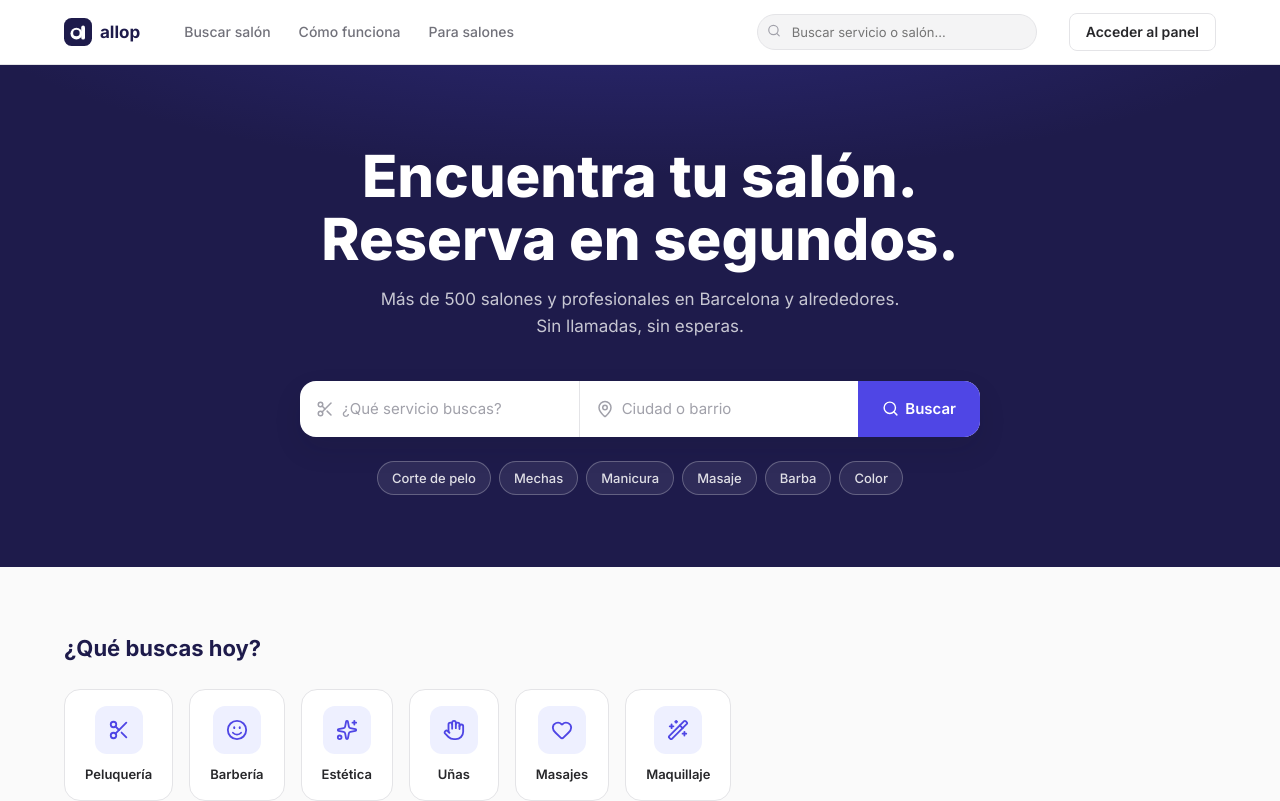
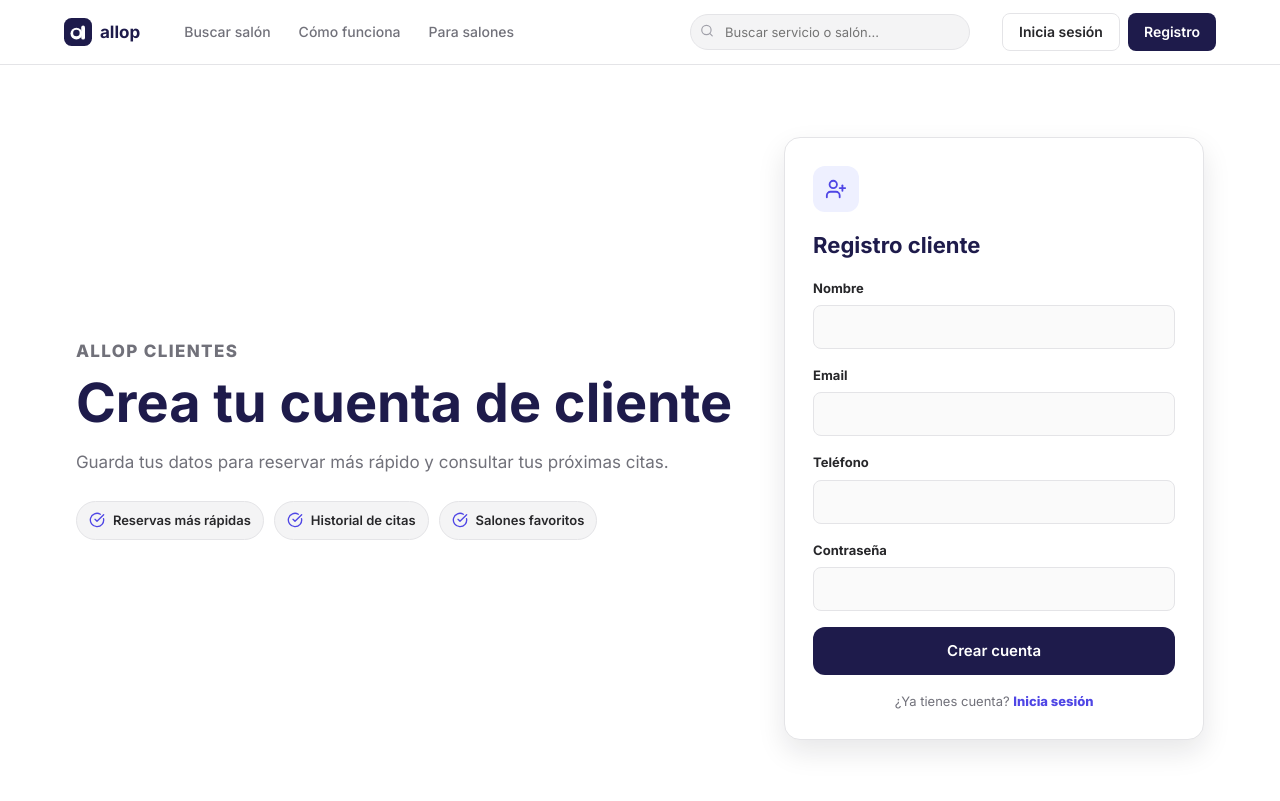
Before and after one commit to origar10/allop-web, a React (Vite) app: page /register in a window 1280 px wide. Before the commit this address led to /. Shown: the top 801 px of the page. Built offline with nearby package versions, Linux system fonts and the light colour scheme.

Commit message:
fix: separate client auth from business area

```diff
--- a/src/App.tsx
+++ b/src/App.tsx
@@ -6,10 +6,11 @@ import Nav from './components/Nav';
 import Footer from './components/Footer';
 import Home from './pages/Home';
 import Business from './pages/Business';
+import ClientAuth from './pages/ClientAuth';
 import type { Salon } from './data/salons';
 
 const DASHBOARD_URL = 'https://dashboard.allop.es';
-const BUSINESS_URL = '/bussiness';
+const BUSINESS_URL = '/business';
 const SUPPORT_EMAIL = 'soporte@allop.es';
 
 function goTo(url: string) {
@@ -51,6 +52,16 @@ export default function App() {
     window.setTimeout(() => window.scrollTo({ top: 0, behavior: 'smooth' }), 0);
   };
 
+  const openClientLogin = () => {
+    navigate('/login');
+    window.setTimeout(() => window.scrollTo({ top: 0, behavior: 'smooth' }), 0);
+  };
+
+  const openClientRegister = () => {
+    navigate('/register');
+    window.setTimeout(() => window.scrollTo({ top: 0, behavior: 'smooth' }), 0);
+  };
+
   const openSalonProfile = (salon: Salon) => {
     goTo(`https://allop.es/salones/${salon.slug}`);
   };
@@ -60,8 +71,10 @@ export default function App() {
       <HashScroller />
       <Nav
         onSearch={handleSearch}
-        onLogin={() => goTo(DASHBOARD_URL)}
-        onRegister={openBusiness}
+        onLogin={openClientLogin}
+        onRegister={openClientRegister}
+        onBusiness={openBusiness}
+        dashboardUrl={DASHBOARD_URL}
       />
       <main>
         <Routes>
@@ -77,9 +90,11 @@ export default function App() {
               />
             )}
           />
-          <Route path="/bussiness" element={<Business supportEmail={SUPPORT_EMAIL} dashboardUrl={DASHBOARD_URL} />} />
-          <Route path="/buissiness" element={<Navigate to="/bussiness" replace />} />
-          <Route path="/business" element={<Navigate to="/bussiness" replace />} />
+          <Route path="/login" element={<ClientAuth mode="login" />} />
+          <Route path="/register" element={<ClientAuth mode="register" />} />
+          <Route path="/business" element={<Business supportEmail={SUPPORT_EMAIL} dashboardUrl={DASHBOARD_URL} />} />
+          <Route path="/bussiness" element={<Navigate to="/business" replace />} />
+          <Route path="/buissiness" element={<Navigate to="/business" replace />} />
           <Route path="*" element={<Navigate to="/" replace />} />
         </Routes>
       </main>
--- a/src/components/Footer.tsx
+++ b/src/components/Footer.tsx
@@ -21,16 +21,16 @@ export default function Footer({ dashboardUrl, signupUrl, supportEmail }: Footer
           <div className="footer-grid footer-business-grid">
             <div className="footer-brand">
               <div className="footer-logo">
-                <img src="/allop-icon.svg" alt="allop bussiness" />
-                allop bussiness
+                <img src="/allop-icon.svg" alt="allop business" />
+                allop business
               </div>
               <p className="footer-desc">Software y marketplace para gestionar salones, reservas, caja, clientes y equipos.</p>
               <p className="footer-copy">© 2026 Origar. Todos los derechos reservados.</p>
             </div>
             <div className="footer-col">
               <h4>Producto</h4>
-              <Link to="/bussiness#operativa">Operativa</Link>
-              <Link to="/bussiness#precios">Precios</Link>
+              <Link to="/business#operativa">Operativa</Link>
+              <Link to="/business#precios">Precios</Link>
               <a href={dashboardUrl}>Dashboard</a>
             </div>
             <div className="footer-col">
--- a/src/components/Nav.tsx
+++ b/src/components/Nav.tsx
@@ -6,13 +6,15 @@ interface NavProps {
   onSearch: (query: string) => void;
   onLogin: () => void;
   onRegister: () => void;
+  onBusiness: () => void;
+  dashboardUrl: string;
 }
 
 function isBusinessPath(pathname: string) {
   return pathname === '/bussiness' || pathname === '/buissiness' || pathname === '/business';
 }
 
-export default function Nav({ onSearch, onLogin, onRegister }: NavProps) {
+export default function Nav({ onSearch, onLogin, onRegister, onBusiness, dashboardUrl }: NavProps) {
   const location = useLocation();
   const isBusiness = isBusinessPath(location.pathname);
   const [query, setQuery] = useState('');
@@ -26,13 +28,13 @@ export default function Nav({ onSearch, onLogin, onRegister }: NavProps) {
     return (
       <nav className="nav nav-business">
         <div className="nav-inner">
-          <Link to="/bussiness" className="nav-logo nav-logo-business">
-            <img src="/allop-icon.svg" alt="allop bussiness" />
-            <span>allop bussiness</span>
+          <Link to="/business" className="nav-logo nav-logo-business">
+            <img src="/allop-icon.svg" alt="allop business" />
+            <span>allop business</span>
           </Link>
           <div className="nav-actions">
             <Link className="btn btn-ghost" to="/">Marketplace</Link>
-            <button className="btn btn-primary" type="button" onClick={onLogin}>Acceder al panel</button>
+            <a className="btn btn-primary" href={dashboardUrl}>Acceder al panel</a>
           </div>
         </div>
       </nav>
@@ -49,7 +51,7 @@ export default function Nav({ onSearch, onLogin, onRegister }: NavProps) {
         <div className="nav-links">
           <a href="/#buscar">Buscar salón</a>
           <a href="/#como-funciona">Cómo funciona</a>
-          <button type="button" onClick={onRegister}>Para salones</button>
+          <button type="button" onClick={onBusiness}>Para salones</button>
         </div>
         <form className="nav-search" onSubmit={submitSearch}>
           <span className="nav-search-icon"><Search size={14} /></span>
@@ -61,7 +63,8 @@ export default function Nav({ onSearch, onLogin, onRegister }: NavProps) {
           />
         </form>
         <div className="nav-actions">
-          <button className="btn btn-ghost" type="button" onClick={onLogin}>Acceder al panel</button>
+          <button className="btn btn-ghost" type="button" onClick={onLogin}>Inicia sesión</button>
+          <button className="btn btn-primary" type="button" onClick={onRegister}>Registro</button>
         </div>
       </div>
     </nav>
--- a/src/index.css
+++ b/src/index.css
@@ -224,6 +224,26 @@ section[id] { scroll-margin-top: 84px; }
 .business-final-inner h2 { font-size: 30px; line-height: 1.15; margin-bottom: 10px; }
 .business-final-inner p { color: rgba(255,255,255,.72); max-width: 620px; }
 
+/* CLIENT AUTH */
+.client-auth { background: var(--surface); padding: 72px 0; min-height: calc(100vh - 64px); display: flex; align-items: center; }
+.client-auth-grid { display: grid; grid-template-columns: minmax(0, 1fr) minmax(320px, 420px); gap: 52px; align-items: center; }
+.client-auth-copy h1 { color: var(--fg-1); font-size: clamp(34px, 5vw, 54px); line-height: 1.08; margin-bottom: 16px; }
+.client-auth-copy p { color: var(--fg-3); font-size: 17px; line-height: 1.7; max-width: 620px; }
+.client-auth-points { display: flex; flex-wrap: wrap; gap: 10px; margin-top: 24px; }
+.client-auth-points span { display: inline-flex; align-items: center; gap: 8px; border: 1px solid var(--line); background: var(--surface-2); color: var(--fg-2); border-radius: var(--radius-full); padding: 8px 12px; font-size: 13px; font-weight: 600; }
+.client-auth-points svg { color: var(--accent); }
+.client-auth-card { background: var(--surface); border: 1px solid var(--line); border-radius: var(--radius-lg); box-shadow: var(--shadow-lg); padding: 28px; display: grid; gap: 16px; }
+.client-auth-icon { width: 46px; height: 46px; display: flex; align-items: center; justify-content: center; color: var(--accent); background: var(--accent-soft); border-radius: var(--radius-md); }
+.client-auth-card h2 { color: var(--fg-1); font-size: 22px; }
+.client-auth-card label { display: grid; gap: 7px; color: var(--fg-2); font-size: 13px; font-weight: 700; }
+.client-auth-card input { height: 44px; border: 1px solid var(--line); border-radius: var(--radius-sm); padding: 0 12px; color: var(--fg-2); background: var(--zinc-50); }
+.client-auth-card input:focus { outline: none; border-color: var(--accent); box-shadow: 0 0 0 3px rgba(79,70,229,.15); }
+.auth-message { border-radius: var(--radius-sm); padding: 10px 12px; font-size: 13px; font-weight: 600; }
+.auth-message.ok { color: #166534; background: #DCFCE7; }
+.auth-message.err { color: #991B1B; background: #FEE2E2; }
+.auth-switch { color: var(--fg-3); font-size: 13px; text-align: center; }
+.auth-switch a { color: var(--accent); font-weight: 800; }
+
 /* MODAL */
 .modal-backdrop { position: fixed; inset: 0; z-index: 500; display: flex; align-items: center; justify-content: center; padding: 24px; background: rgba(24,24,27,.48); backdrop-filter: blur(8px); }
 .salon-modal { position: relative; display: grid; grid-template-columns: minmax(240px, .9fr) 1fr; width: min(860px, 100%); max-height: calc(100vh - 48px); overflow: hidden; background: var(--surface); border-radius: var(--radius-lg); box-shadow: var(--shadow-lg); }
@@ -247,6 +267,7 @@ section[id] { scroll-margin-top: 84px; }
   .business-pricing { grid-template-columns: 1fr; }
   .business-process { grid-template-columns: 1fr; }
   .business-final-inner { flex-direction: column; align-items: flex-start; padding: 40px 28px; }
+  .client-auth-grid { grid-template-columns: 1fr; }
   .cta-banner { flex-direction: column; align-items: flex-start; padding: 40px 28px; }
 }
 
--- /dev/null
+++ b/src/pages/ClientAuth.tsx
@@ -0,0 +1,136 @@
+import { CheckCircle, LogIn, UserPlus } from 'lucide-react';
+import { type FormEvent, useMemo, useState } from 'react';
+import { Link, useNavigate } from 'react-router-dom';
+
+interface ClientAuthProps {
+  mode: 'login' | 'register';
+}
+
+interface ClientAccount {
+  name: string;
+  email: string;
+  phone: string;
+  password: string;
+  createdAt: string;
+}
+
+const STORAGE_KEY = 'allop.client.account';
+
+function loadAccount(): ClientAccount | null {
+  try {
+    return JSON.parse(localStorage.getItem(STORAGE_KEY) || 'null') as ClientAccount | null;
+  } catch {
+    return null;
+  }
+}
+
+export default function ClientAuth({ mode }: ClientAuthProps) {
+  const navigate = useNavigate();
+  const isRegister = mode === 'register';
+  const [name, setName] = useState('');
+  const [email, setEmail] = useState('');
+  const [phone, setPhone] = useState('');
+  const [password, setPassword] = useState('');
+  const [message, setMessage] = useState<{ ok: boolean; text: string } | null>(null);
+
+  const title = isRegister ? 'Crea tu cuenta de cliente' : 'Accede a tu cuenta';
+  const Icon = isRegister ? UserPlus : LogIn;
+
+  const subtitle = useMemo(() => (
+    isRegister
+      ? 'Guarda tus datos para reservar más rápido y consultar tus próximas citas.'
+      : 'Entra para continuar con tus reservas y salones guardados.'
+  ), [isRegister]);
+
+  const submit = (event: FormEvent<HTMLFormElement>) => {
+    event.preventDefault();
+    setMessage(null);
+
+    if (isRegister) {
+      if (!name.trim() || !email.trim() || !phone.trim() || password.length < 6) {
+        setMessage({ ok: false, text: 'Completa nombre, email, teléfono y una contraseña de 6 caracteres.' });
+        return;
+      }
+
+      const account: ClientAccount = {
+        name: name.trim(),
+        email: email.trim().toLowerCase(),
+        phone: phone.trim(),
+        password,
+        createdAt: new Date().toISOString(),
+      };
+      localStorage.setItem(STORAGE_KEY, JSON.stringify(account));
+      localStorage.setItem('allop.client.session', JSON.stringify({ email: account.email, name: account.name }));
+      setMessage({ ok: true, text: 'Cuenta creada. Ya puedes reservar como cliente.' });
+      window.setTimeout(() => navigate('/'), 900);
+      return;
+    }
+
+    const account = loadAccount();
+    if (!account || account.email !== email.trim().toLowerCase() || account.password !== password) {
+      setMessage({ ok: false, text: 'No encontramos una cuenta con esos datos.' });
+      return;
+    }
+
+    localStorage.setItem('allop.client.session', JSON.stringify({ email: account.email, name: account.name }));
+    setMessage({ ok: true, text: `Bienvenido/a, ${account.name}.` });
+    window.setTimeout(() => navigate('/'), 700);
+  };
+
+  return (
+    <section className="client-auth">
+      <div className="container client-auth-grid">
+        <div className="client-auth-copy">
+          <p className="eyebrow">Allop clientes</p>
+          <h1>{title}</h1>
+          <p>{subtitle}</p>
+          <div className="client-auth-points">
+            <span><CheckCircle size={16} /> Reservas más rápidas</span>
+            <span><CheckCircle size={16} /> Historial de citas</span>
+            <span><CheckCircle size={16} /> Salones favoritos</span>
+          </div>
+        </div>
+
+        <form className="client-auth-card" onSubmit={submit}>
+          <div className="client-auth-icon"><Icon size={22} /></div>
+          <h2>{isRegister ? 'Registro cliente' : 'Inicio de sesión'}</h2>
+
+          {isRegister && (
+            <label>
+              Nombre
+              <input value={name} onChange={(event) => setName(event.target.value)} autoComplete="name" />
+            </label>
+          )}
+
+          <label>
+            Email
+            <input value={email} onChange={(event) => setEmail(event.target.value)} type="email" autoComplete="email" />
+          </label>
+
+          {isRegister && (
+            <label>
+              Teléfono
+              <input value={phone} onChange={(event) => setPhone(event.target.value)} type="tel" autoComplete="tel" />
+            </label>
+          )}
+
+          <label>
+            Contraseña
+            <input value={password} onChange={(event) => setPassword(event.target.value)} type="password" autoComplete={isRegister ? 'new-password' : 'current-password'} />
+          </label>
+
+          {message && <p className={`auth-message ${message.ok ? 'ok' : 'err'}`}>{message.text}</p>}
+
+          <button className="btn btn-primary btn-lg" type="submit">
+            {isRegister ? 'Crear cuenta' : 'Entrar'}
+          </button>
+
+          <p className="auth-switch">
+            {isRegister ? '¿Ya tienes cuenta?' : '¿Aún no tienes cuenta?'}{' '}
+            <Link to={isRegister ? '/login' : '/register'}>{isRegister ? 'Inicia sesión' : 'Regístrate'}</Link>
+          </p>
+        </form>
+      </div>
+    </section>
+  );
+}
```
